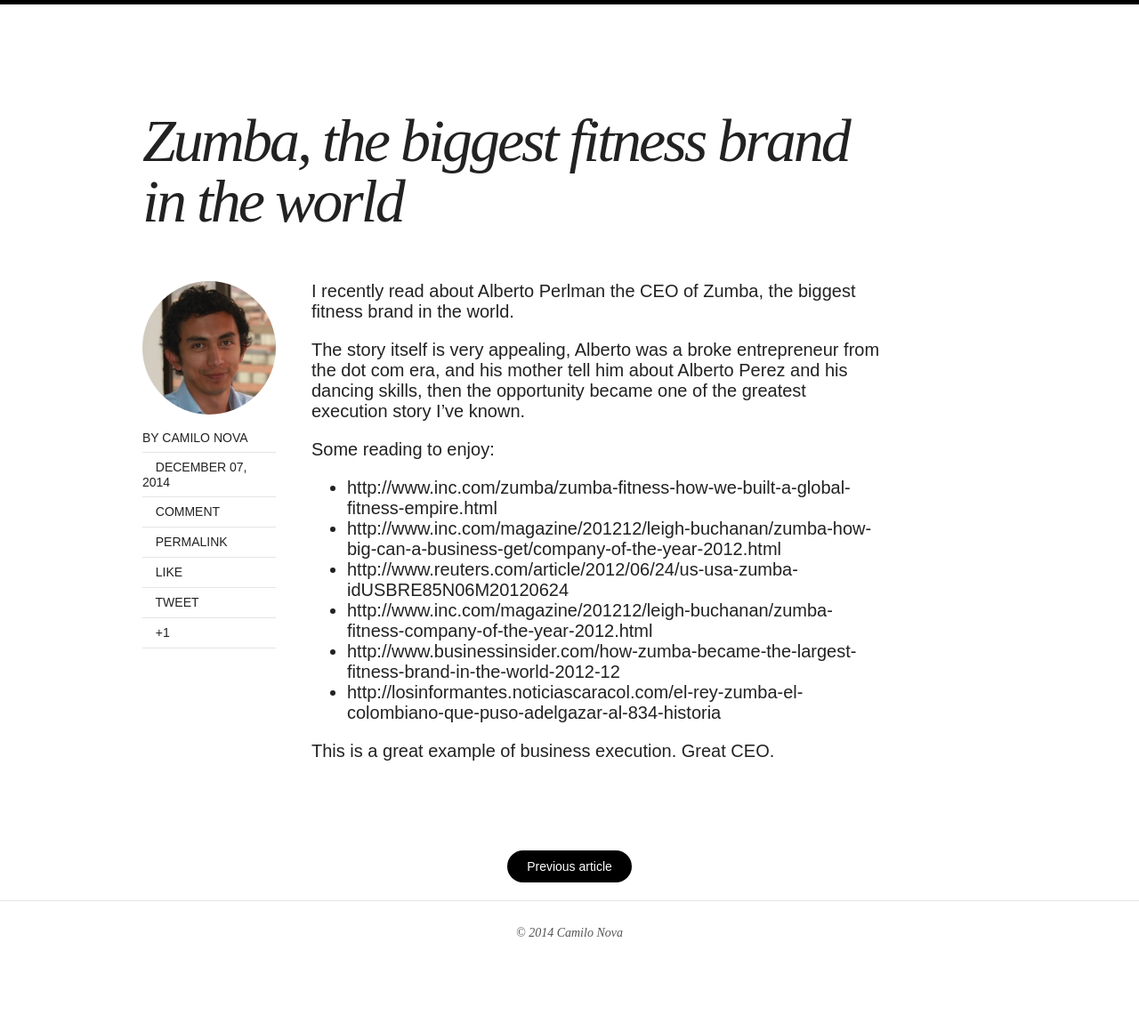
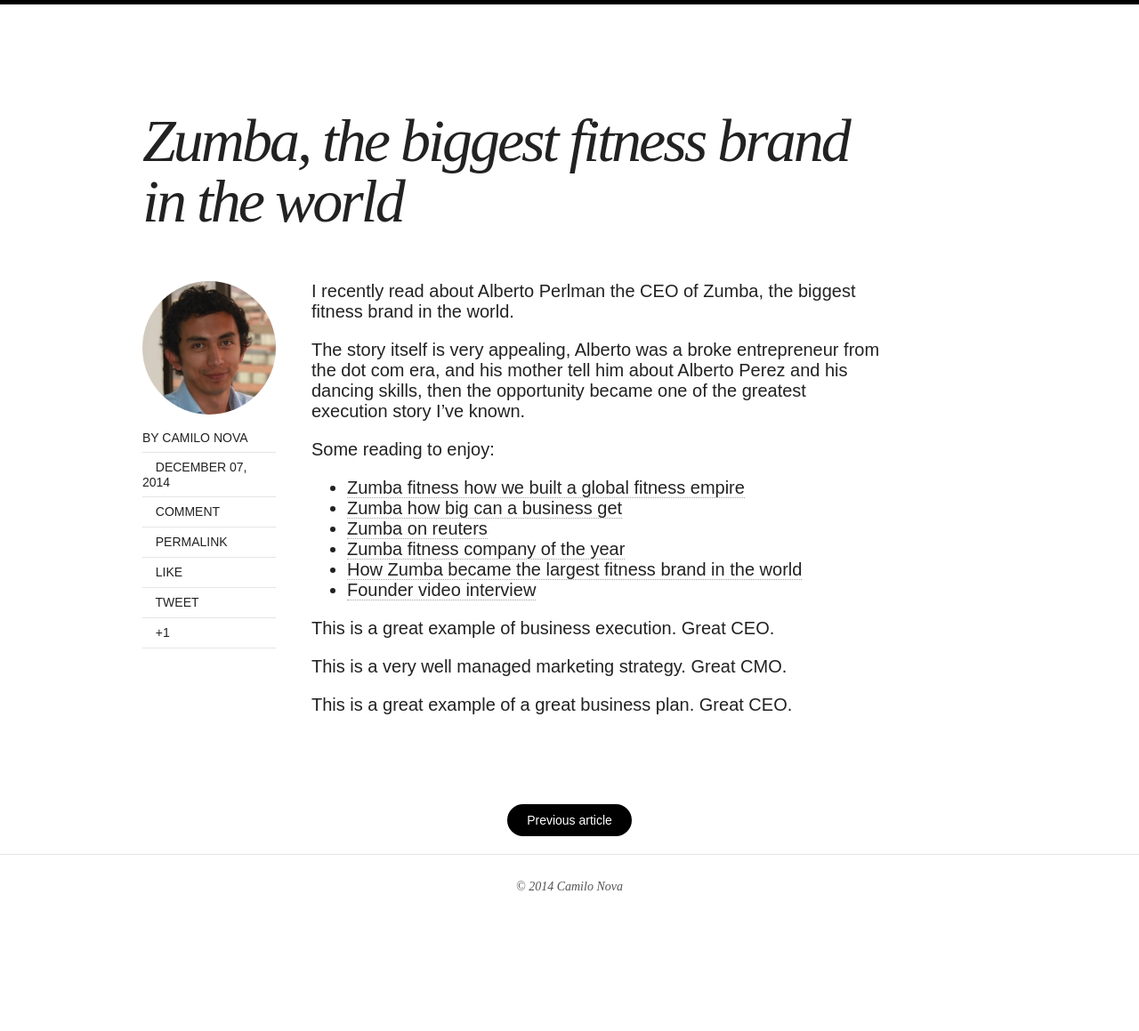
Before and after one commit to camilonova/camilonova.github.io, a Jekyll site: the page built from _posts/2014-12-07-zumba-the-biggest-fitness-brand-in-the-world.md, in a window 1280 px wide. Shown: the whole page at 89% size. Built offline with Jekyll 4.4.1, drawn with Linux system fonts in a browser that asks for light colours; nearby versions of some CDN libraries; comment, search, counter and statistics services are not loaded; after the commit the page ends 1107 px from its top, so only the background shows below that.

Commit message:
Update 2014-12-07-zumba-the-biggest-fitness-brand-in-the-world.md

```diff
--- a/_posts/2014-12-07-zumba-the-biggest-fitness-brand-in-the-world.md
+++ b/_posts/2014-12-07-zumba-the-biggest-fitness-brand-in-the-world.md
@@ -16,11 +16,15 @@
 
 Some reading to enjoy:
 
-- http://www.inc.com/zumba/zumba-fitness-how-we-built-a-global-fitness-empire.html
-- http://www.inc.com/magazine/201212/leigh-buchanan/zumba-how-big-can-a-business-get/company-of-the-year-2012.html
-- http://www.reuters.com/article/2012/06/24/us-usa-zumba-idUSBRE85N06M20120624
-- http://www.inc.com/magazine/201212/leigh-buchanan/zumba-fitness-company-of-the-year-2012.html
-- http://www.businessinsider.com/how-zumba-became-the-largest-fitness-brand-in-the-world-2012-12
-- http://losinformantes.noticiascaracol.com/el-rey-zumba-el-colombiano-que-puso-adelgazar-al-834-historia
+- [Zumba fitness how we built a global fitness empire](http://www.inc.com/zumba/zumba-fitness-how-we-built-a-global-fitness-empire.html)
+- [Zumba how big can a business get](http://www.inc.com/magazine/201212/leigh-buchanan/zumba-how-big-can-a-business-get/company-of-the-year-2012.html)
+- [Zumba on reuters](http://www.reuters.com/article/2012/06/24/us-usa-zumba-idUSBRE85N06M20120624)
+- [Zumba fitness company of the year](http://www.inc.com/magazine/201212/leigh-buchanan/zumba-fitness-company-of-the-year-2012.html)
+- [How Zumba became the largest fitness brand in the world](http://www.businessinsider.com/how-zumba-became-the-largest-fitness-brand-in-the-world-2012-12)
+- [Founder video interview](http://losinformantes.noticiascaracol.com/el-rey-zumba-el-colombiano-que-puso-adelgazar-al-834-historia)
 
 This is a great example of business execution. Great CEO.
+
+This is a very well managed marketing strategy. Great CMO.
+
+This is a great example of a great business plan. Great CEO.
```
